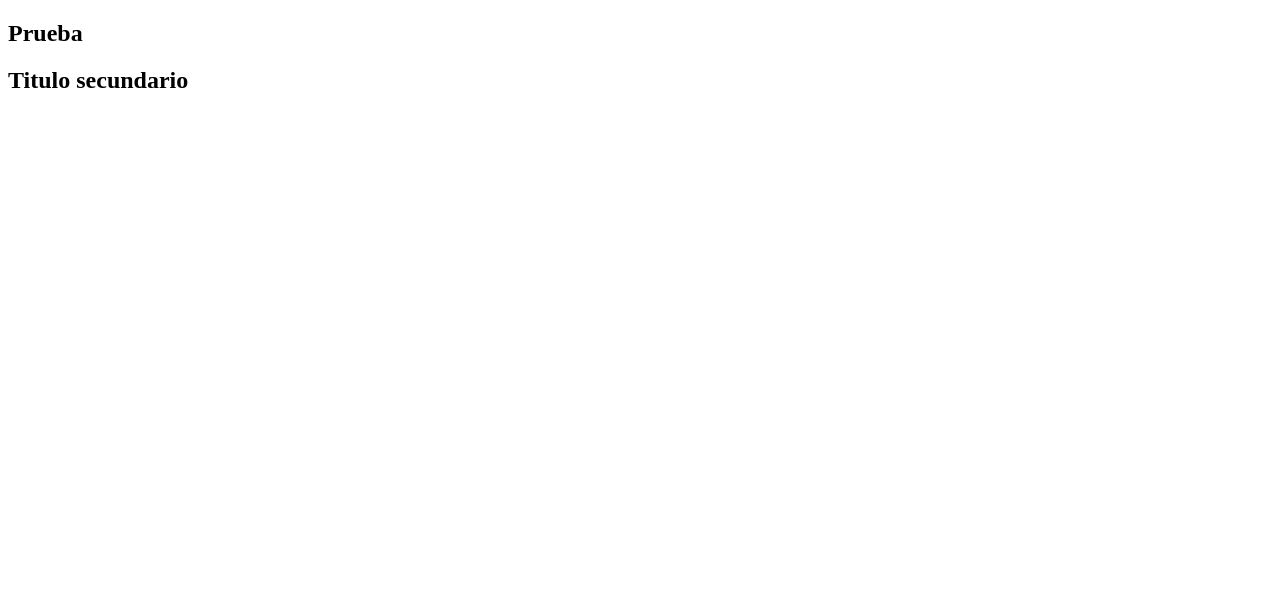
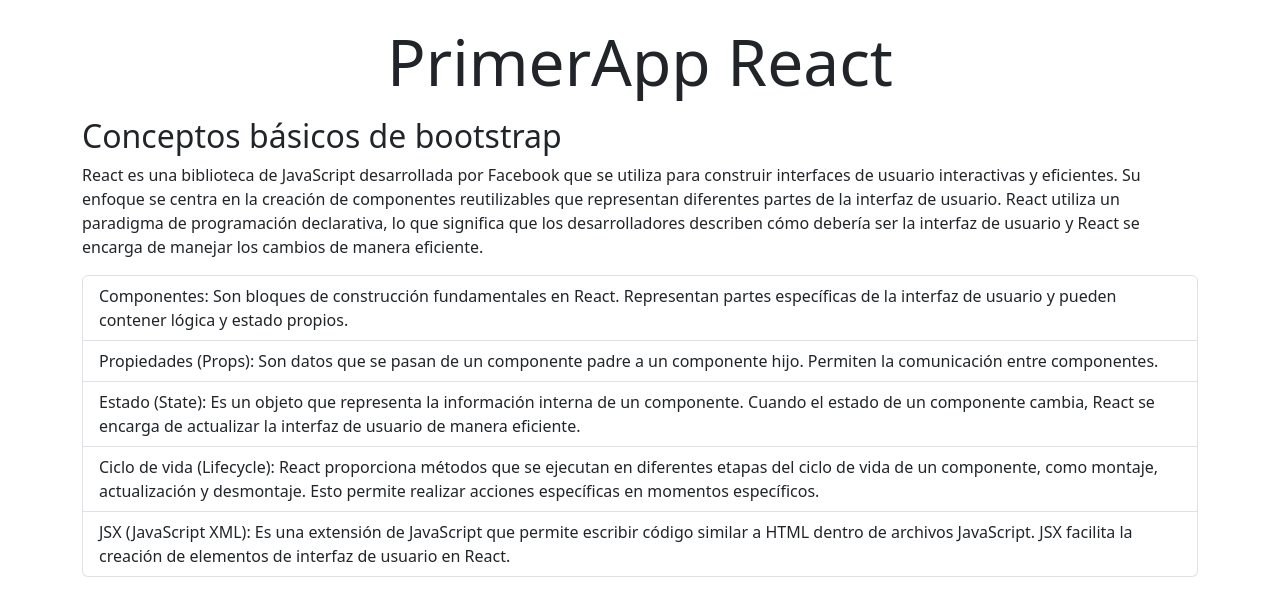
Before and after one commit to MartinCCornejo/primerAppReact, a React (Vite) app: page / in a window 1280 px wide. Shown: the top 616 px of the page. Built offline with nearby package versions, Linux system fonts and the light colour scheme.

Commit message:
Agregamos conceptos de React en nuestra primer app

```diff
--- a/package.json
+++ b/package.json
@@ -10,6 +10,7 @@
     "preview": "vite preview"
   },
   "dependencies": {
+    "bootstrap": "^5.3.2",
     "react": "^18.2.0",
     "react-dom": "^18.2.0"
   },
--- a/src/App.jsx
+++ b/src/App.jsx
@@ -1,9 +1,14 @@
-import Informacion from "./components/Informacion"
+import Informacion from "./components/Informacion";
+import "bootstrap/dist/css/bootstrap.min.css";
 
 function App() {
+  // aqui vamos a agregar la logica del componente
+
   return (
-    <section>
-      <h1>Prueba</h1>
+    // aqui va un poquito de logica
+    // luego va el maquetado del componente
+    <section className="container my-4">
+      <h1 className="display-3 text-center mb-3">PrimerApp React</h1>
       <Informacion/>
     </section>
   )
--- a/src/components/Informacion.jsx
+++ b/src/components/Informacion.jsx
@@ -1,7 +1,44 @@
 const Informacion = () => {
   return (
     <section>
-      <h2>Titulo secundario</h2>
+      <h2>Conceptos básicos de bootstrap</h2>
+      <p>
+        React es una biblioteca de JavaScript desarrollada por Facebook que se
+        utiliza para construir interfaces de usuario interactivas y eficientes.
+        Su enfoque se centra en la creación de componentes reutilizables que
+        representan diferentes partes de la interfaz de usuario. React utiliza
+        un paradigma de programación declarativa, lo que significa que los
+        desarrolladores describen cómo debería ser la interfaz de usuario y
+        React se encarga de manejar los cambios de manera eficiente.
+      </p>
+
+      <ol className="list-group">
+        <li className="list-group-item">
+          Componentes: Son bloques de construcción fundamentales en React.
+          Representan partes específicas de la interfaz de usuario y pueden
+          contener lógica y estado propios.
+        </li>
+        <li className="list-group-item">
+          Propiedades (Props): Son datos que se pasan de un componente padre a
+          un componente hijo. Permiten la comunicación entre componentes.
+        </li>
+        <li className="list-group-item">
+          Estado (State): Es un objeto que representa la información interna de
+          un componente. Cuando el estado de un componente cambia, React se
+          encarga de actualizar la interfaz de usuario de manera eficiente.
+        </li>
+        <li className="list-group-item">
+          Ciclo de vida (Lifecycle): React proporciona métodos que se ejecutan
+          en diferentes etapas del ciclo de vida de un componente, como montaje,
+          actualización y desmontaje. Esto permite realizar acciones específicas
+          en momentos específicos.
+        </li>
+        <li className="list-group-item">
+          JSX (JavaScript XML): Es una extensión de JavaScript que permite
+          escribir código similar a HTML dentro de archivos JavaScript. JSX
+          facilita la creación de elementos de interfaz de usuario en React.
+        </li>
+      </ol>
     </section>
   );
 };
```
Also changed, not shown: 1 other file (tests, documents, lock files or other folders).
